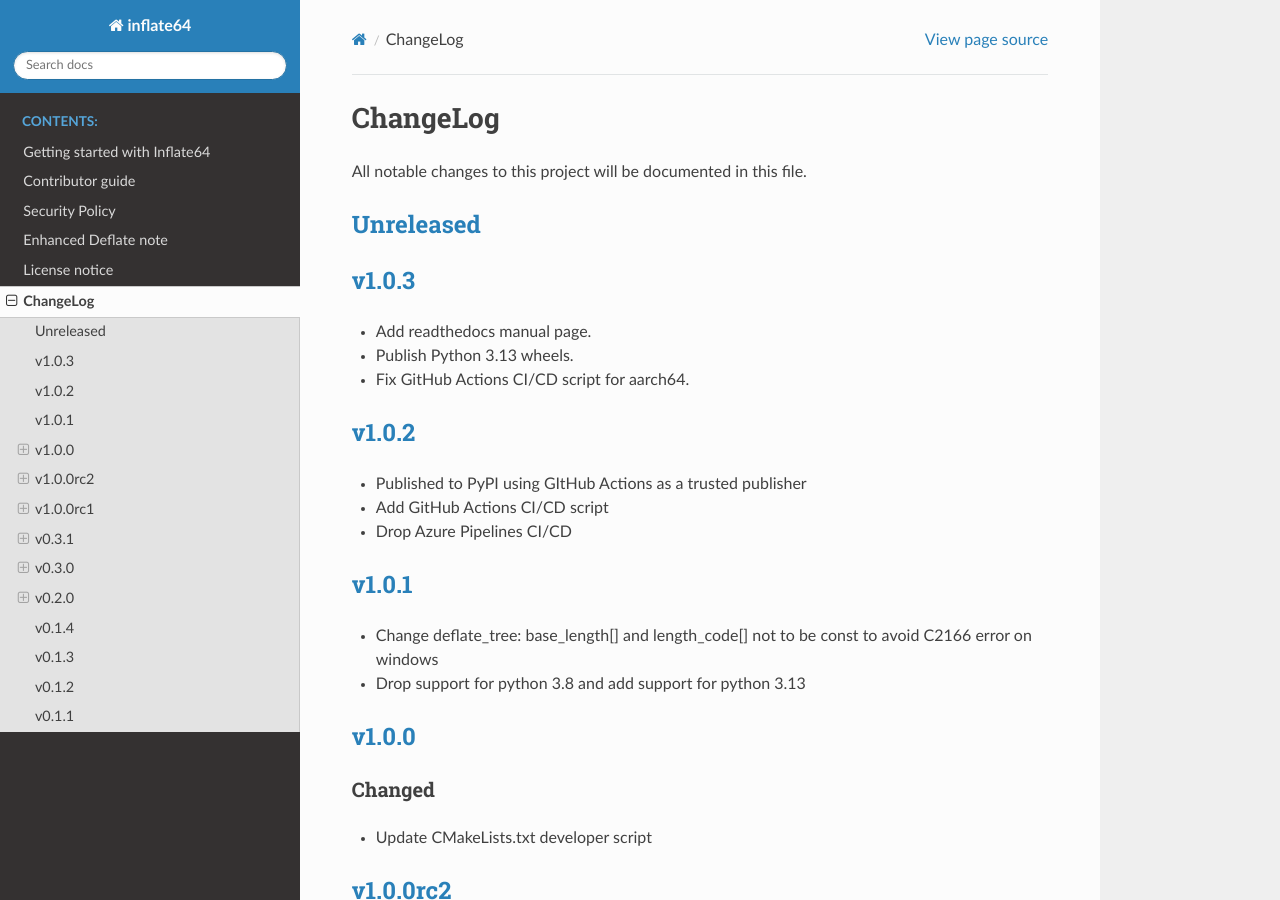
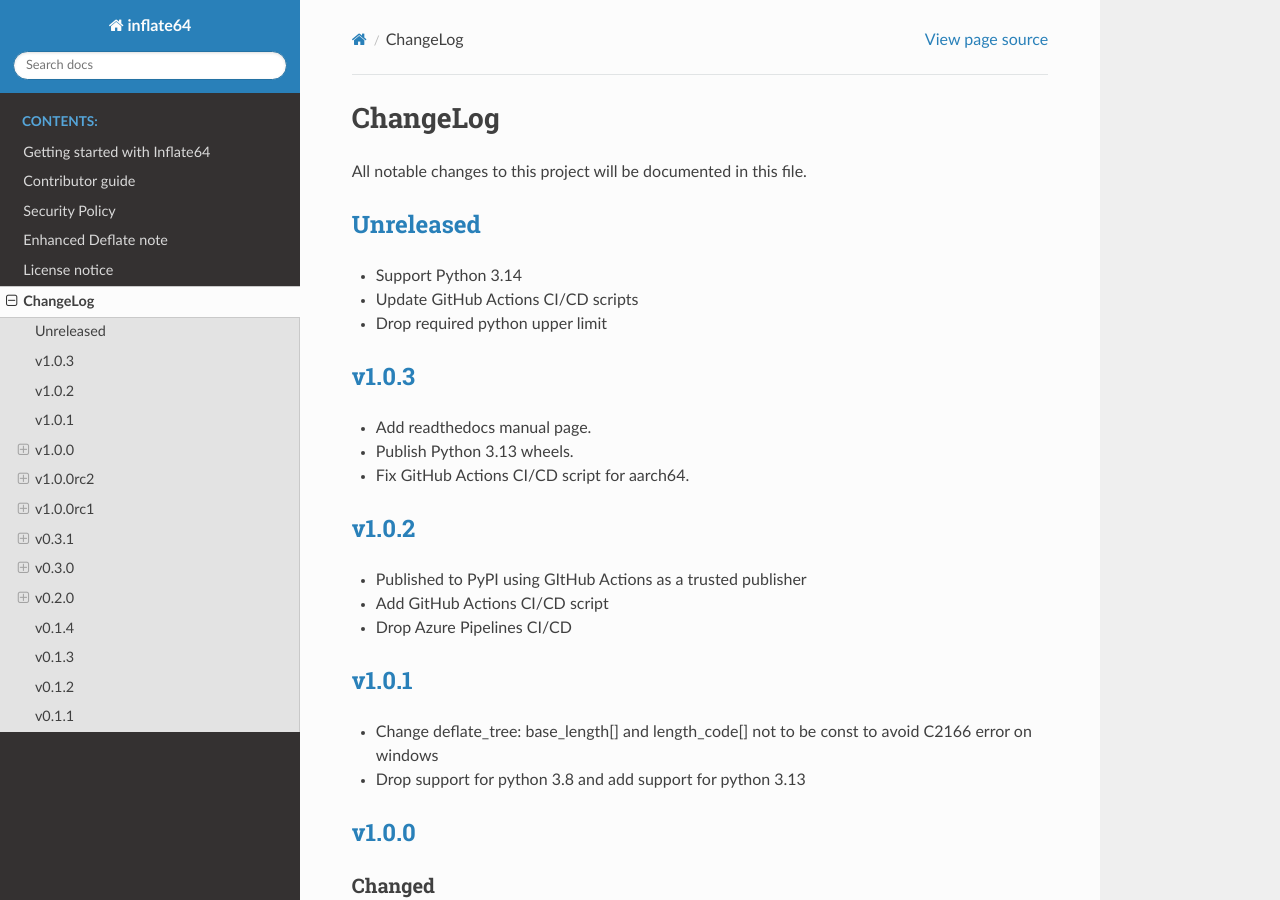
Before and after one commit to miurahr/inflate64, a Sphinx documentation site: the page built from docs/Changelog.rst, in a window 1280 px wide and 900 px high. Built offline with Sphinx 7.4.7 and the Read the Docs theme 3.1.0, drawn with Linux system fonts in a browser that asks for light colours.

Commit message:
docs: update changelog for Python 3.14 support and CI/CD changes

```diff
--- a/docs/Changelog.rst
+++ b/docs/Changelog.rst
@@ -6,6 +6,10 @@ All notable changes to this project will be documented in this file.
 
 `Unreleased`_
 =============
+
+* Support Python 3.14
+* Update GitHub Actions CI/CD scripts
+* Drop required python upper limit
 
 v1.0.3_
 =======
```
